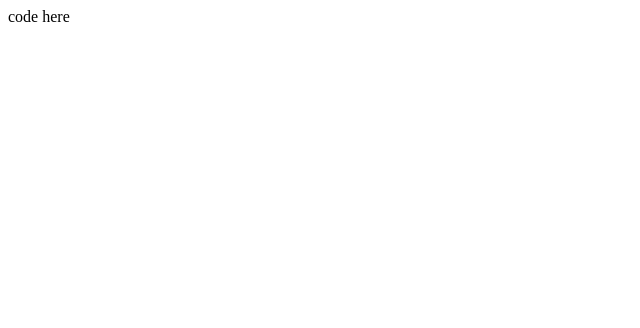
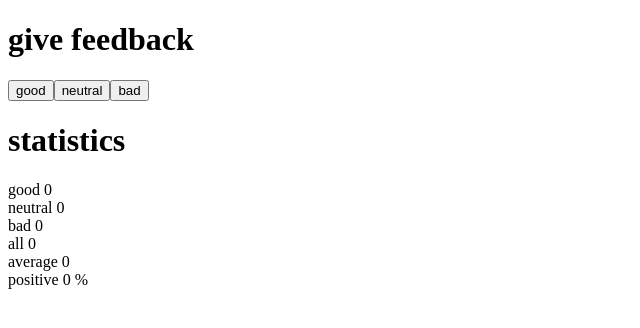
Before and after one commit to jsato8094/full-stack-open-2021-exercises, a React (Create React App) app in the folder part1/unicafe/: page / in a window 1280 px wide. Shown: the top 328 px of the page, without its empty margins (0-640 px from the left). Built offline with nearby package versions, Linux system fonts and the light colour scheme.

Commit message:
unicafe step2

```diff
--- a/part1/unicafe/src/App.js
+++ b/part1/unicafe/src/App.js
@@ -1,4 +1,16 @@
 import React, { useState } from 'react'
+
+const Button = (props) => (
+  <button onClick={props.handleClick}>
+    {props.text}
+  </button>
+)
+
+const Display = (props) => (
+  <div>
+    {props.text} {props.value} {props.unit}
+  </div>
+)
 
 const App = () => {
   // save clicks of each button to its own state
@@ -6,9 +18,23 @@ const App = () => {
   const [neutral, setNeutral] = useState(0)
   const [bad, setBad] = useState(0)
 
+  const all = good + neutral + bad
+  const average = all ? (good - bad) / all : 0
+  const positive = all ? good / all * 100 : 0
+
   return (
     <div>
-      code here
+      <h1>give feedback</h1>
+      <Button handleClick={() => setGood(good + 1)} text="good" />
+      <Button handleClick={() => setNeutral(neutral + 1)} text="neutral" />
+      <Button handleClick={() => setBad(bad + 1)} text="bad" />
+      <h1>statistics</h1>
+      <Display text="good" value={good} />
+      <Display text="neutral" value={neutral} />
+      <Display text="bad" value={bad} />
+      <Display text="all" value={all} />
+      <Display text="average" value={average} />
+      <Display text="positive" value={positive} unit="%" />
     </div>
   )
 }
```
